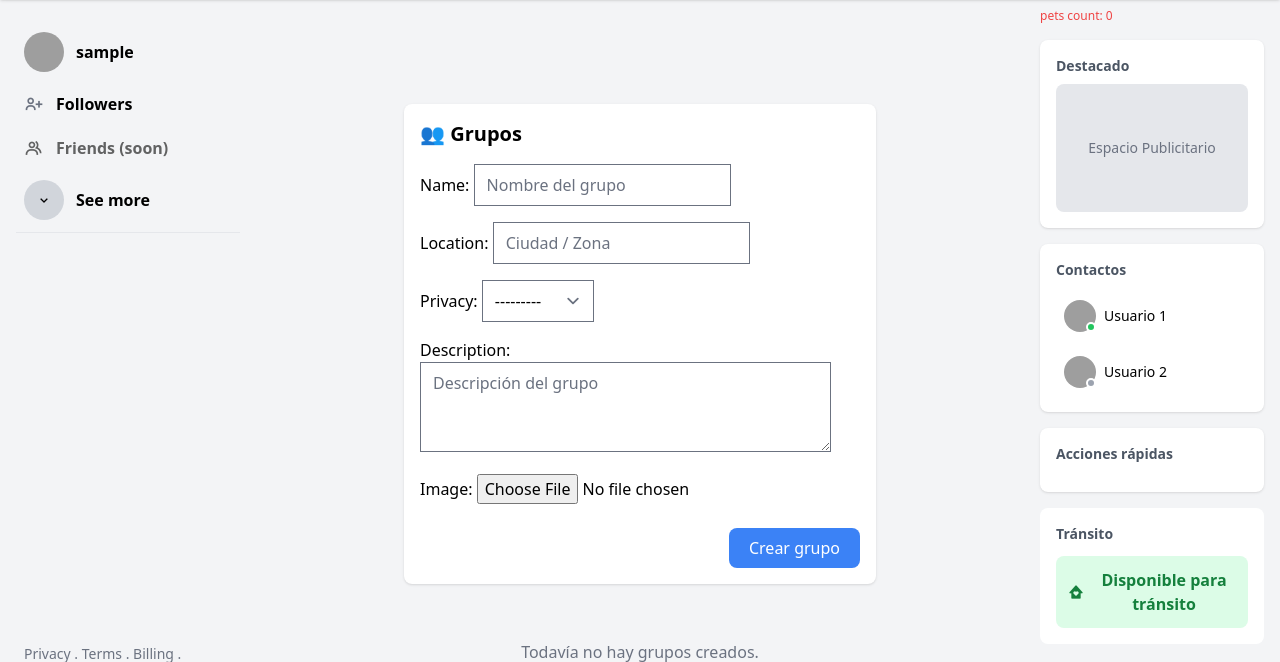
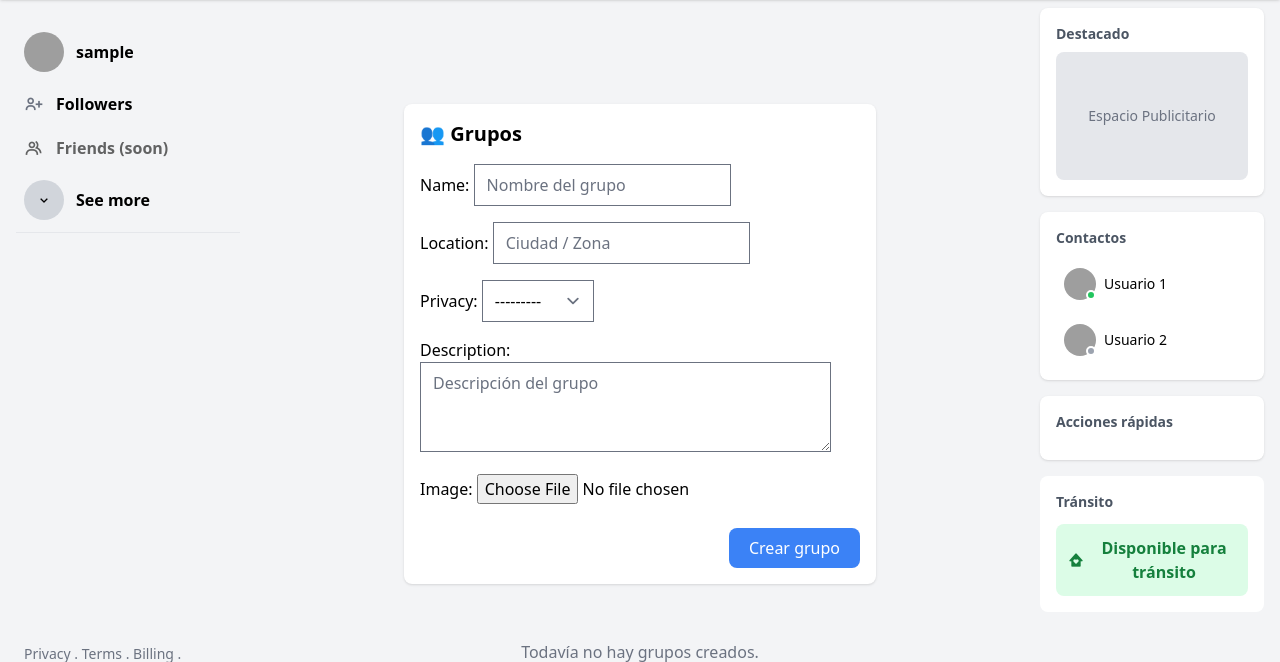
Before and after one commit to Tomi2107/base_net, a Django app: page /groups/ in a window 1280 px wide. Shown: the part 56-718 px from the top of the page. Run offline with Django 3.2, Linux system fonts and the light colour scheme; the visitor is signed in with stand-in values (Sample User, id 1); data that the repository does not hold is empty; grey boxes are pictures that could not be loaded.

Commit message:
ruta venv + sacar pet counter

```diff
--- a/core/settings.py
+++ b/core/settings.py
@@ -126,9 +126,9 @@ WSGI_APPLICATION = 'core.wsgi.application'
 
 DATABASES = { 'default': { 'ENGINE': 'django.db.backends.mysql', 'NAME': 'mascotas25$default', 'USER': 'mascotas25', 'PASSWORD': '_$SgS$X6w2uPkPz', 'HOST': 'mascotas25.mysql.pythonanywhere-services.com', 'PORT': '3306', 'OPTIONS': { 'init_command': "SET sql_mode='STRICT_TRANS_TABLES'", }, } }
 
-#DATABASES = {
-#    "default": env.db("DATABASE_URL", default="//postgres:1@127.0.0.1:5432/social"),
-#}
+# DATABASES = {
+#     "default": env.db("DATABASE_URL", default="//postgres:1@127.0.0.1:5432/social"),
+# }
 DATABASES["default"]["ATOMIC_REQUESTS"] = True
 
 
--- a/templates/components/sidebars/right/items.html
+++ b/templates/components/sidebars/right/items.html
@@ -1,8 +1,4 @@
 {% load static %}
-<p class="text-xs text-red-500">
-    pets count: {{ pets|length }}
-</p>
-
 
 <!-- PUBLICIDAD / DESTACADO -->
 <div class="p-4 bg-white dark:bg-dark-second rounded-lg shadow">
--- a/templates/users/base.html
+++ b/templates/users/base.html
@@ -11,6 +11,7 @@
     <link rel="shortcut icon" type="image/x-icon" href="{% static 'favicon2.png' %}">
 
     <!-- Tailwind -->
+    <link rel="stylesheet" href="{% static 'css/tailwind.css' %}">
 
     <!-- AlpineJS -->
     <script src="https://cdn.jsdelivr.net/gh/alpinejs/alpine@v2.8.2/dist/alpine.min.js" defer></script>
```
